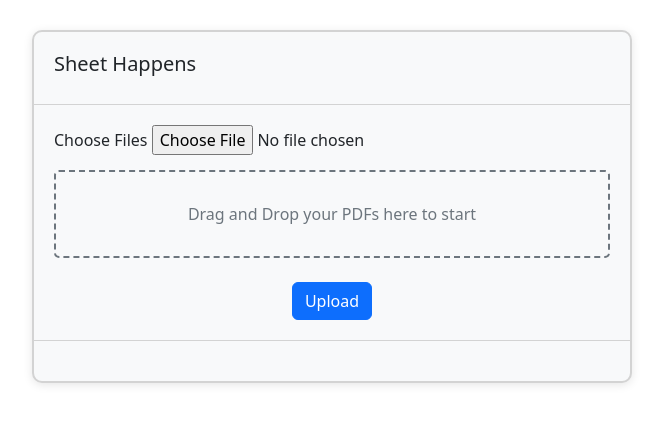
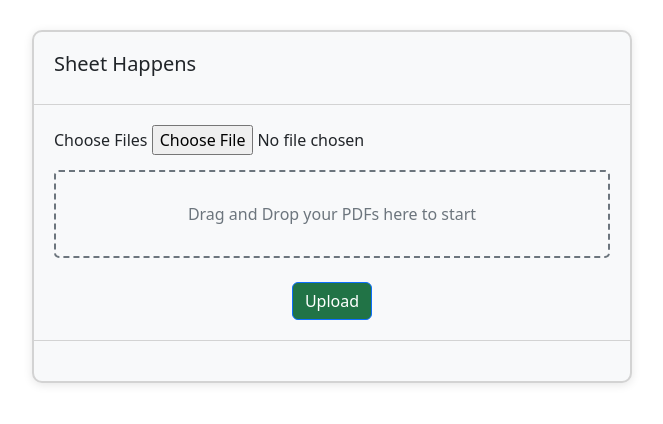
Before and after one commit to carballo91/PDFtoXLSX, a Django app: page / in a window 1280 px wide. Shown: the top 424 px of the page, without its empty margins (308-971 px from the left). Run offline with Django 5.2, Linux system fonts and the light colour scheme; some libraries are stand-ins or nearby versions.

Commit message:
Changed button color to #217346

```diff
--- a/pdf_to_excel/templates/upload.html
+++ b/pdf_to_excel/templates/upload.html
@@ -62,7 +62,7 @@
             padding: 20px;
         }
         button {
-            background-color: #217346;
+            background-color: #217346 !important;
         }
     </style>
 </head>
```
